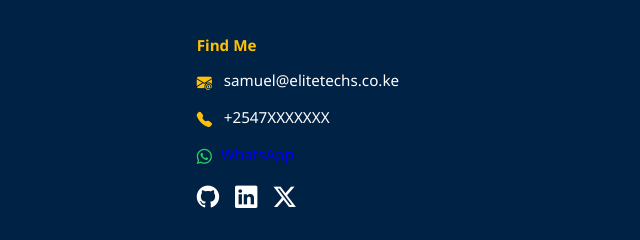
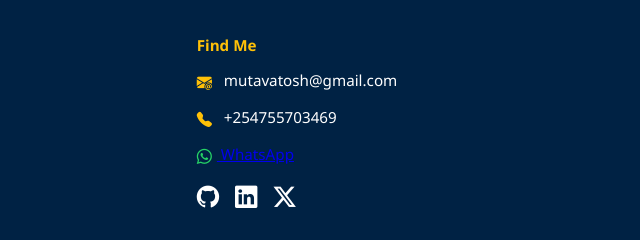
Before and after one commit to Shepherd-Samuel/MyPortfolio, a plain HTML site: page index.html in a window 1280 px wide. Shown: the part 1793-2033 px from the top of the page, 640-1280 px from the left. Drawn offline with nearby package versions, Linux system fonts and the light colour scheme.

Commit message:
Update index.html

```diff
--- a/index.html
+++ b/index.html
@@ -103,10 +103,10 @@
       </div>
       <div class="footer-contact">
         <h4>Find Me</h4>
-        <p><i class="bi bi-envelope-at-fill"></i> samuel@elitetechs.co.ke</p>
-        <p><i class="bi bi-telephone-fill"></i> +2547XXXXXXX</p>
+        <p><i class="bi bi-envelope-at-fill"></i> mutavatosh@gmail.com</p>
+        <p><i class="bi bi-telephone-fill"></i> +254755703469</p>
         <p>
-          <a href="https://wa.me/2547XXXXXXX" target="_blank">
+          <a href="https://wa.me/254755703469" target="_blank">
             <i class="bi bi-whatsapp" style="color: #25D366;"></i> WhatsApp
           </a>
         </p>
```
